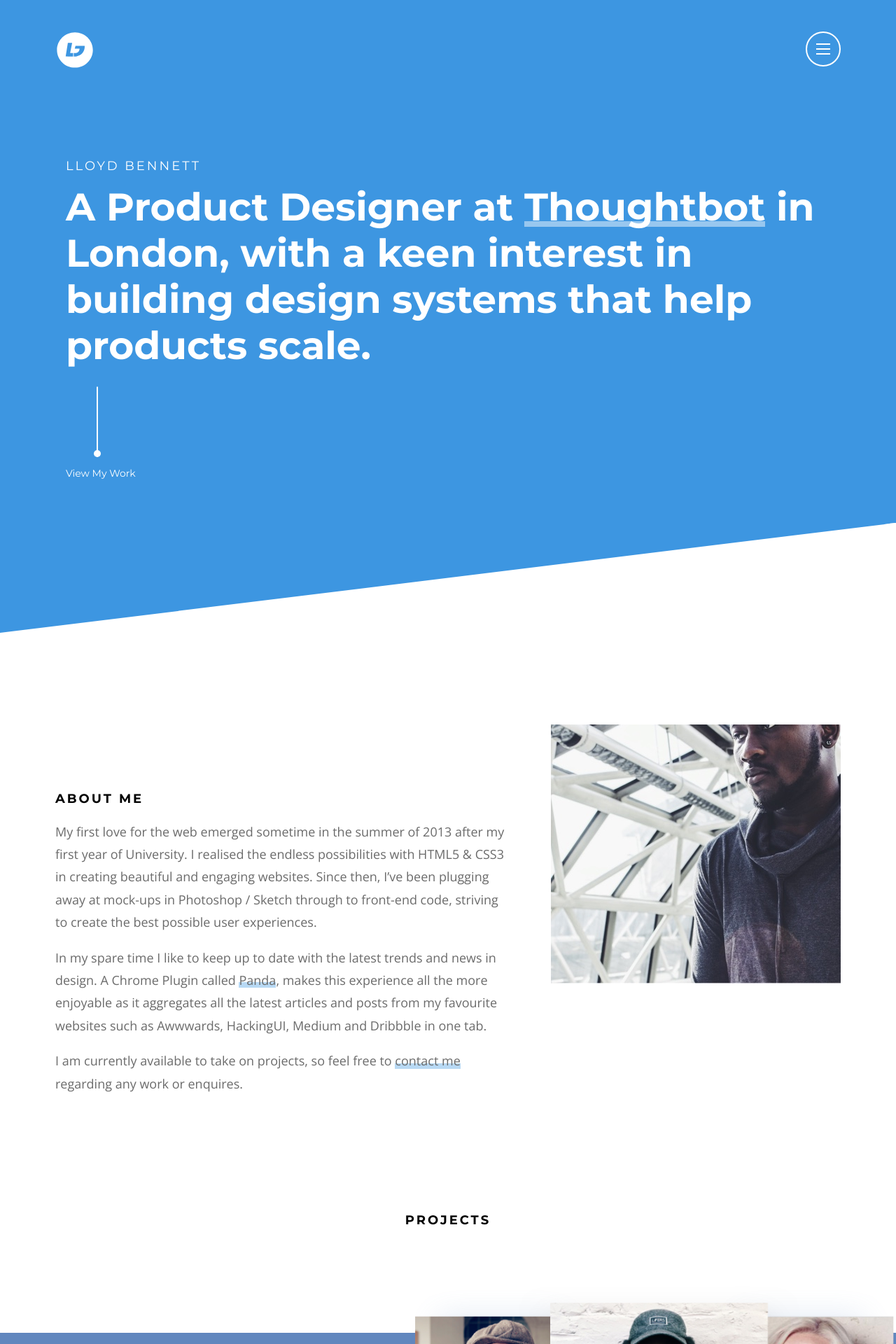
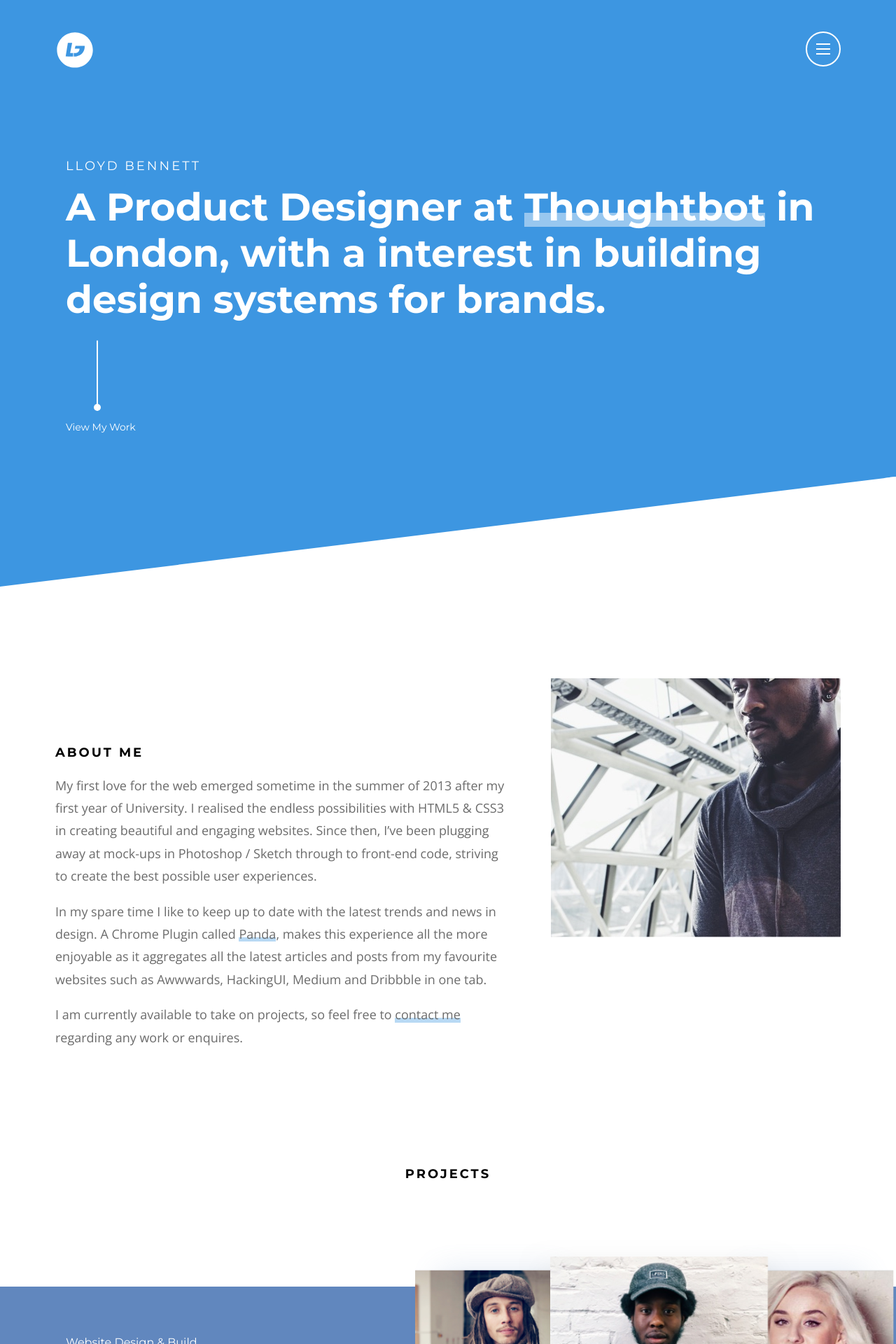
Before and after one commit to LloydBennett/lloydbennett.github.io, a Jekyll site: the page built from index.html, in a window 1280 px wide. Shown: the top 1920 px of the page at 70% size. Built offline with Jekyll 4.4.1, drawn with Linux system fonts in a browser that asks for light colours; nearby versions of some CDN libraries.

Commit message:
changed description in hero

```diff
--- a/_sass/modules/_buttons.scss
+++ b/_sass/modules/_buttons.scss
@@ -6,7 +6,7 @@
 	&:after {
 		content: "";
 		display: block;
-		height: 8px;
+		height: 0.35em;
 		width: 100%;
 		position: absolute;
 		bottom: 3px;
--- a/index.html
+++ b/index.html
@@ -3,7 +3,7 @@ title: Home
 layout: page
 author: Lloyd Bennett
 heading: "A Product Designer at <a class='link' href='http://www.thoughtbot.com' target='_blank'>Thoughtbot</a> in London,
-		with a keen interest in building design systems that help products scale."
+		with a interest in building design systems for brands."
 buttonname: "view my work"
 order: 1
 permalink: /
```
